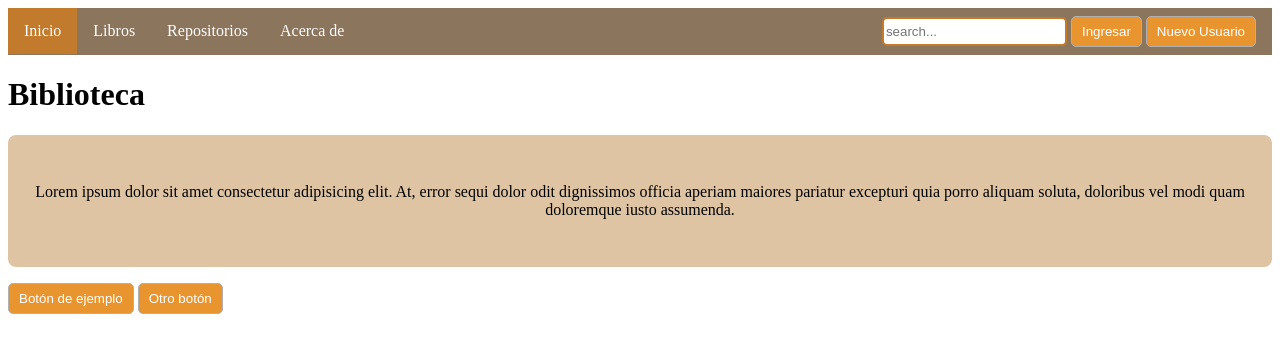
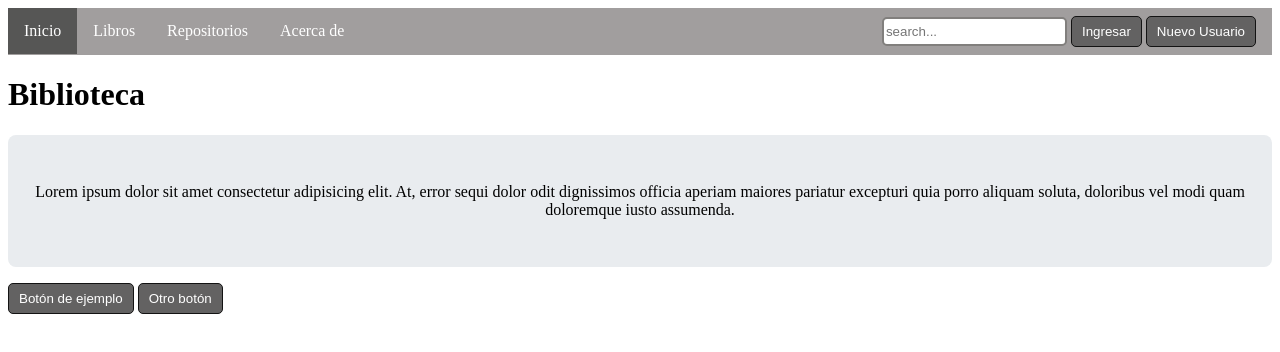
Before and after one commit to RonaldoJps1228/TALLERC101, a plain HTML site: page index.html in a window 1280 px wide. Drawn offline with Linux system fonts and the light colour scheme.

Commit message:
Update style.css

```diff
--- a/assets/css/style.css
+++ b/assets/css/style.css
@@ -3,7 +3,7 @@ ul {
     padding: 0;
     overflow: hidden;
     list-style-type: none;
-    background-color: #8c755d;
+    background-color: #a19e9e;
   }
 
   li {
@@ -18,7 +18,7 @@ ul {
   }
 
   li a:hover {
-    background-color: #ef8615;
+    background-color: #3c3b3a;
   }
 
   li b {
@@ -29,7 +29,7 @@ ul {
   }
 
   .activo {
-    background-color: #c27a2d;
+    background-color: #565655;
   }
 
   .derecha {
@@ -38,7 +38,7 @@ ul {
 
   .buscador {
     height: 23px;
-    border: 2px solid #c27a2d;
+    border: 2px solid #817f7d;
     border-radius: 5px;
   }
 
@@ -46,22 +46,22 @@ ul {
     display: inline-block;
     padding: 7px 10px;
     text-align: center;
-    border: 1px solid #b0b0b0;
+    border: 1px solid #131313;
     border-radius: 5px;
     cursor: pointer;
-    background-color: #e9952f;
+    background-color: #636262;
     color: white;
   }
 
   button:hover {
-    background-color: #c27a2d;
+    background-color: #2f2e2d;
   }
 
   .miJumbo {
     margin-top: 1rem;
     margin-bottom: 1rem;
     padding: 32px 16px;
-    background-color: #dfc4a4;
+    background-color: #e9ecef;
     border-radius: 0.5rem;
     text-align: center;
   }
```
